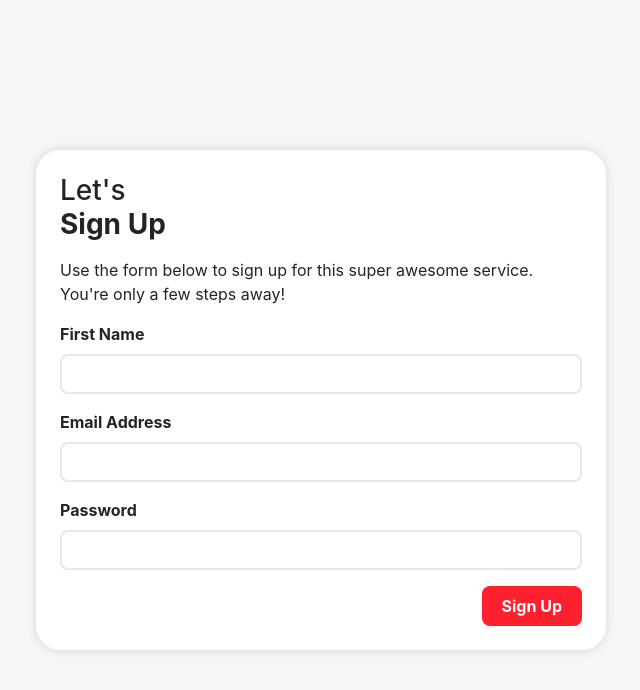
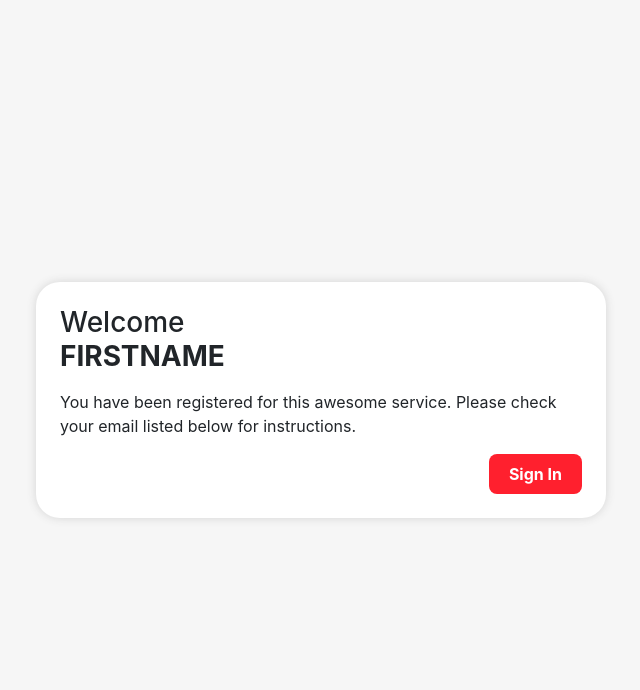
Before and after one commit to JChirolHill/FlipgridCodingChallenge, a React (Create React App) app: page /welcome in a window 1280 px wide. Shown: the top 690 px of the page, without its empty margins (319-959 px from the left). Built offline with nearby package versions, Linux system fonts and the light colour scheme.

Commit message:
Added routing, implemented Welcome page

```diff
--- a/package.json
+++ b/package.json
@@ -8,6 +8,7 @@
     "@testing-library/user-event": "^13.5.0",
     "react": "^17.0.2",
     "react-dom": "^17.0.2",
+    "react-router-dom": "^6.2.1",
     "react-scripts": "5.0.0",
     "web-vitals": "^2.1.4"
   },
--- a/src/App.js
+++ b/src/App.js
@@ -1,11 +1,38 @@
 import './App.css';
+import { BrowserRouter as Router, Routes, Route } from 'react-router-dom';
 import Modal from './Components/Modal.js';
+import SignUpForm from './Components/SignUpForm.js';
+import Welcome from './Components/Welcome.js';
+import PageNotFound from './Components/PageNotFound.js';
 
 export default function App() {
     return (
         <div className="container h-100">
             <div className="row justify-content-center align-items-center h-100">
-                <Modal></Modal>
+                <Router>
+                    <Routes>
+                        <Route
+                            path="/"
+                            element={
+                                <Modal
+                                    headerFirst={"Let's"}
+                                    headerSecond={"Sign Up"}
+                                    info={"Use the form below to sign up for this super awesome service. You're only a few steps away!"}
+                                    content={<SignUpForm/>}/>
+                            }>
+                        </Route>
+                        <Route
+                            path="welcome"
+                            element={
+                                <Modal
+                                    headerFirst={"Welcome"}
+                                    headerSecond={"FIRSTNAME"}
+                                    info={"You have been registered for this awesome service. Please check your email listed below for instructions."}
+                                    content={<Welcome/>}/>
+                            }/>
+                        <Route path="*" element={<PageNotFound/>} />
+                    </Routes>
+                </Router>
             </div>
         </div>
     );
--- a/src/Components/Modal.js
+++ b/src/Components/Modal.js
@@ -1,14 +1,11 @@
-import ModalContent from './ModalContent.js';
-import SignUpForm from './SignUpForm.js';
-
-export default function Modal() {
+export default function Modal(props) {
     return (
         <div className="form-modal col-12 col-md-8 col-lg-6">
-            <ModalContent
-                headerFirst={"Let's"}
-                headerSecond={"Sign Up"}
-                info={"Use the form below to sign up for this super awesome service. You're only a few steps away!"}
-                content={<SignUpForm/>}/>
+            <h3 className="text-left">{props.headerFirst}<br/><span className="font-weight-bold">{props.headerSecond}</span></h3>
+
+            <p className="pt-2">{props.info}</p>
+
+            {props.content}
         </div>
     );
 }
--- a/src/Components/ModalContent.js
+++ /dev/null
@@ -1,11 +0,0 @@
-export default function ModalContent(props) {
-    return (
-        <>
-            <h3 className="text-left">{props.headerFirst}<br/><span className="font-weight-bold">{props.headerSecond}</span></h3>
-
-            <p className="pt-2">{props.info}</p>
-
-            {props.content}
-        </>
-    );
-}
--- /dev/null
+++ b/src/Components/PageNotFound.js
@@ -0,0 +1,5 @@
+export default function PageNotFound() {
+    return (
+        <h1>Page not found, please check your URL.</h1>
+    );
+}
--- a/src/Components/SignUpForm.js
+++ b/src/Components/SignUpForm.js
@@ -1,4 +1,13 @@
+import { useNavigate } from 'react-router-dom';
+
 export default function SignUpForm() {
+    const navigate = useNavigate();
+
+    const handleSignUp = (event) => {
+        event.preventDefault();
+        navigate('/welcome');
+    }
+
     return (
         <form className="form">
             <div className="form-group">
@@ -17,7 +26,7 @@ export default function SignUpForm() {
             </div>
 
             <div className="text-right">
-                <button className="btn btn-fg font-weight-bold">Sign Up</button>
+                <button className="btn btn-fg font-weight-bold" onClick={handleSignUp}>Sign Up</button>
             </div>
         </form>
     );
--- a/src/Components/Welcome.js
+++ b/src/Components/Welcome.js
@@ -0,0 +1,11 @@
+export default function Welcome(props) {
+    return (
+        <>
+            {props.email}
+
+            <div className="text-right">
+                <button type="button" className="btn btn-fg font-weight-bold">Sign In</button>
+            </div>
+        </>
+    );
+}
```
Also changed, not shown: 1 other file (tests, documents, lock files or other folders).
